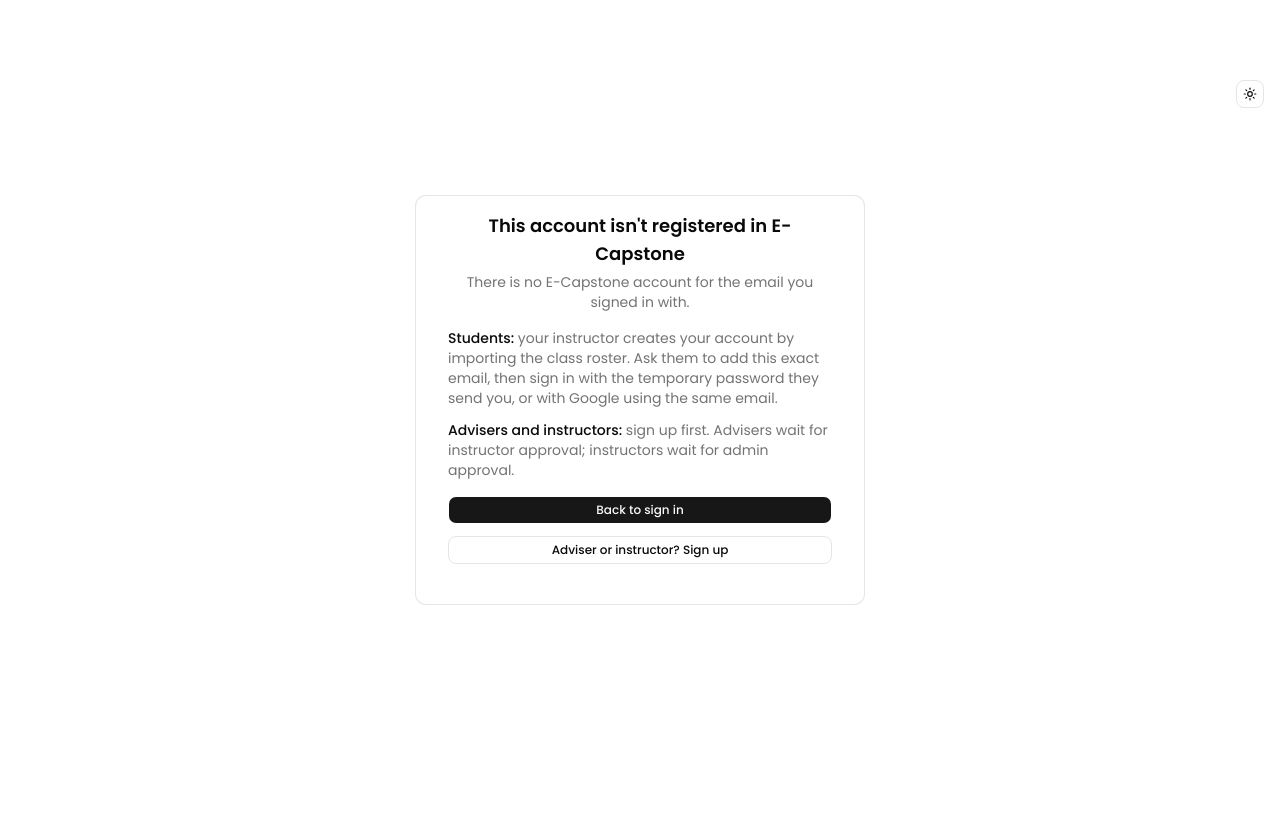
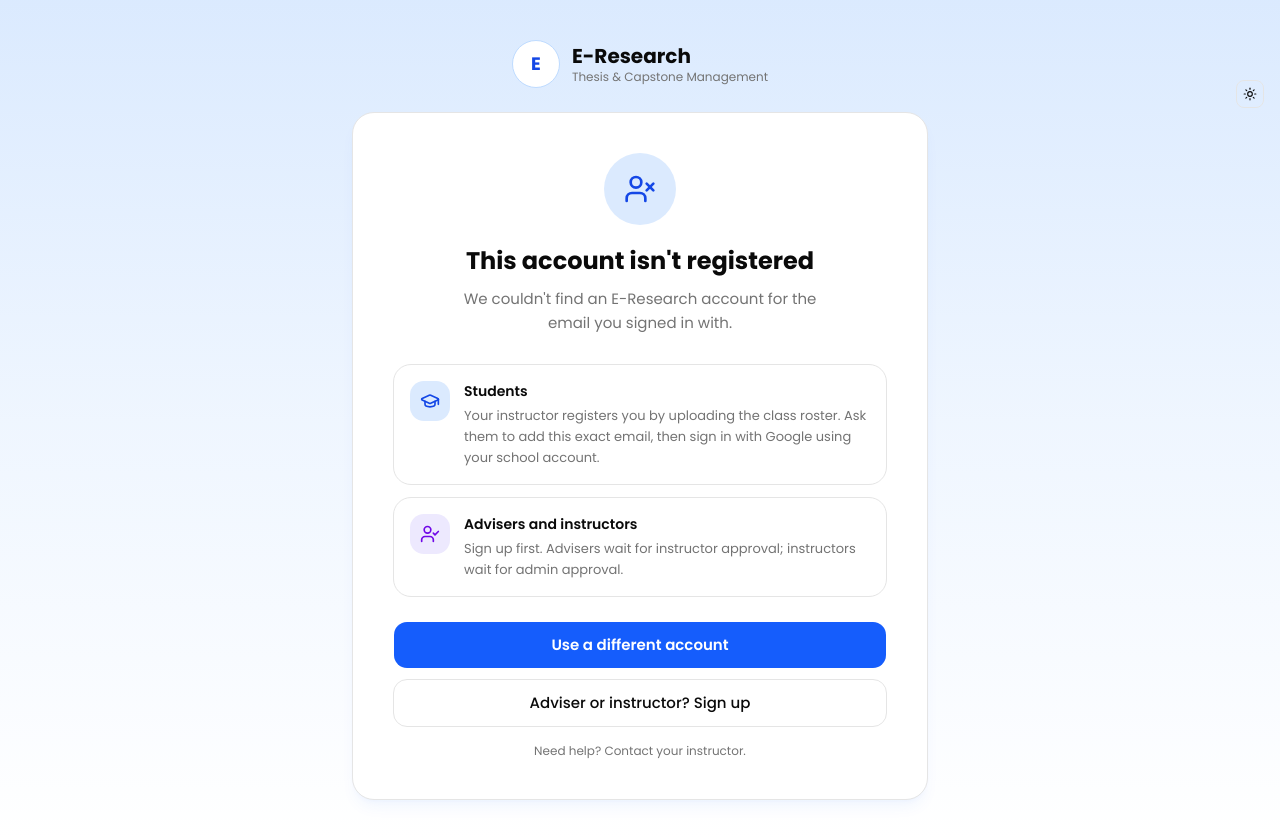
Before and after one commit to kitfrancis/E-Capstone-nextjs-convex-, a Next.js app: page /no-account in a window 1280 px wide. Before the commit the page ends 800 px from the top, so only its background shows below. Built offline with nearby package versions, Linux system fonts and the light colour scheme; no server answers.

Commit message:
enhance no account page with improved layout, added info rows, and updated sign-in handling

```diff
--- a/app/no-account/page.tsx
+++ b/app/no-account/page.tsx
@@ -1,101 +1,191 @@
 "use client";
 
-import { Suspense } from "react";
+import { Suspense, useState } from "react";
 import Link from "next/link";
-import { useSearchParams } from "next/navigation";
+import { useRouter, useSearchParams } from "next/navigation";
+import { useAuth, useClerk } from "@clerk/nextjs";
+import {
+  GraduationCap,
+  Loader2,
+  Mail,
+  ShieldCheck,
+  UserCheck,
+  UserX,
+} from "lucide-react";
 import { Button } from "@/components/ui/button";
-import {
-  Card,
-  CardContent,
-  CardDescription,
-  CardFooter,
-  CardHeader,
-  CardTitle,
-} from "@/components/ui/card";
+
+function InfoRow({
+  icon: Icon,
+  tone,
+  title,
+  children,
+}: {
+  icon: React.ComponentType<{ className?: string }>;
+  tone: string;
+  title: string;
+  children: React.ReactNode;
+}) {
+  return (
+    <div className="flex gap-3.5 rounded-2xl border p-4 text-left">
+      <div
+        className={`flex h-10 w-10 shrink-0 items-center justify-center rounded-xl ${tone}`}
+      >
+        <Icon className="h-5 w-5" />
+      </div>
+      <div className="min-w-0">
+        <p className="text-sm font-semibold text-foreground">{title}</p>
+        <p className="mt-1 text-[13px] leading-relaxed text-muted-foreground">
+          {children}
+        </p>
+      </div>
+    </div>
+  );
+}
 
 function NoAccountContent() {
+  const router = useRouter();
   const searchParams = useSearchParams();
+  const { isSignedIn } = useAuth();
+  const { signOut } = useClerk();
+  const [leaving, setLeaving] = useState(false);
+
   const email = searchParams.get("email");
   const isCoordinator = searchParams.get("role") === "coordinator";
+  const signInHref = isCoordinator
+    ? "/sign-in?role=coordinator"
+    : "/sign-in?role=student";
+
+  // Signed in with the wrong account? Sign out first so the next sign-in starts clean.
+  const handleUseDifferentAccount = async () => {
+    setLeaving(true);
+    try {
+      if (isSignedIn) {
+        await signOut({ redirectUrl: signInHref });
+      } else {
+        router.push(signInHref);
+      }
+    } catch {
+      router.push(signInHref);
+    }
+  };
 
   return (
-    <div className="flex min-h-screen items-center justify-center bg-background px-4 py-8">
-      <Card className="w-full max-w-md">
-        <CardHeader className="px-6 text-center sm:px-8">
-          <CardTitle className="w-full text-lg font-semibold">
+    <div className="flex min-h-screen flex-col items-center justify-center gap-6 bg-linear-to-b from-blue-100 via-blue-50 to-background px-4 py-10 dark:from-blue-950/50 dark:via-blue-950/20 dark:to-background">
+      {/* Brand */}
+      <div className="flex items-center gap-3">
+        <div className="flex h-12 w-12 items-center justify-center rounded-full border border-blue-200 bg-card text-lg font-bold text-blue-700 dark:border-blue-900 dark:text-blue-300">
+          E
+        </div>
+        <div>
+          <p className="text-xl font-bold leading-tight text-foreground">
+            E-Research
+          </p>
+          <p className="text-xs leading-tight text-muted-foreground">
+            Thesis &amp; Capstone Management
+          </p>
+        </div>
+      </div>
+
+      {/* Card */}
+      <div className="flex w-full max-w-xl flex-col items-center rounded-3xl border bg-card p-8 text-center shadow-lg shadow-blue-600/5 sm:p-10">
+        <div className="flex h-18 w-18 items-center justify-center rounded-full bg-blue-100 text-blue-700 dark:bg-blue-900/50 dark:text-blue-300">
+          {isCoordinator ? (
+            <ShieldCheck className="h-8 w-8" />
+          ) : (
+            <UserX className="h-8 w-8" />
+          )}
+        </div>
+
+        <h1 className="mt-5 text-2xl font-bold text-foreground">
           {isCoordinator
             ? "No Research Coordinator access yet"
-              : "This account isn't registered in E-Capstone"}
-          </CardTitle>
-          <CardDescription className="mx-auto max-w-sm text-sm">
-            {email ? (
-              <>
+            : "This account isn't registered"}
+        </h1>
+
+        <p className="mt-2.5 max-w-sm text-[15px] leading-relaxed text-muted-foreground">
           {isCoordinator
-                  ? "Coordinator access isn't enabled for "
-                  : "There is no E-Capstone account for "}
-                <span className="break-all font-semibold">{email}</span>.
-              </>
-            ) : (
-              "There is no E-Capstone account for the email you signed in with."
+            ? email
+              ? "Coordinator access isn't enabled for"
+              : "Coordinator access isn't enabled for the email you signed in with."
+            : email
+              ? "We couldn't find an E-Research account for"
+              : "We couldn't find an E-Research account for the email you signed in with."}
+        </p>
+
+        {email && (
+          <div className="mt-2.5 flex max-w-full items-center gap-2 rounded-full border bg-muted/40 px-4 py-2 text-sm font-medium text-foreground">
+            <Mail className="h-4 w-4 shrink-0 text-muted-foreground" />
+            <span className="truncate">{email}</span>
+          </div>
         )}
-          </CardDescription>
-        </CardHeader>
 
-        <CardContent className="space-y-3 px-6 text-sm text-muted-foreground sm:px-8">
-          {!isCoordinator && (
-            <p>
-              <span className="font-medium text-foreground">Students:</span>{" "}
-              your instructor creates your account by importing the class
-              roster. Ask them to add this exact email, then sign in with the
-              temporary password they send you, or with Google using the same
-              email.
-            </p>
-          )}
+        <div className="mt-7 flex w-full flex-col gap-3">
           {isCoordinator ? (
-            <p>
+            <InfoRow
+              icon={ShieldCheck}
+              tone="bg-violet-100 text-violet-700 dark:bg-violet-900/50 dark:text-violet-300"
+              title="Research Coordinator"
+            >
               Create an account to request Research Coordinator access. An
               administrator must approve your request before you can use the
               coordinator workspace.
-            </p>
+            </InfoRow>
           ) : (
-            <p>
-              <span className="font-medium text-foreground">
-                Advisers and instructors:
-              </span>{" "}
-              sign up first. Advisers wait for instructor approval; instructors
-              wait for admin approval.
-            </p>
+            <>
+              <InfoRow
+                icon={GraduationCap}
+                tone="bg-blue-100 text-blue-700 dark:bg-blue-900/50 dark:text-blue-300"
+                title="Students"
+              >
+                Your instructor registers you by uploading the class roster. Ask
+                them to add this exact email, then sign in with Google using
+                your school account.
+              </InfoRow>
+              <InfoRow
+                icon={UserCheck}
+                tone="bg-violet-100 text-violet-700 dark:bg-violet-900/50 dark:text-violet-300"
+                title="Advisers and instructors"
+              >
+                Sign up first. Advisers wait for instructor approval;
+                instructors wait for admin approval.
+              </InfoRow>
+            </>
           )}
-        </CardContent>
+        </div>
 
-        <CardFooter className="flex flex-col gap-3 px-6 pb-6 sm:px-8">
-          <Button asChild className="w-full">
+        <Button
+          onClick={handleUseDifferentAccount}
+          disabled={leaving}
+          className="mt-6 h-12 w-full gap-2 rounded-xl bg-blue-600 text-[15px] font-semibold text-white hover:bg-blue-700"
+        >
+          {leaving && <Loader2 className="h-4 w-4 animate-spin" />}
+          Use a different account
+        </Button>
+
+        <Button
+          asChild
+          variant="outline"
+          className="mt-2.5 h-12 w-full rounded-xl text-[15px]"
+        >
           <Link
             href={
               isCoordinator
-                  ? "/sign-in?role=coordinator"
-                  : "/sign-in?role=student"
+                ? "/sign-up/clerk-signup?role=coordinator"
+                : "/sign-up/clerk-signup?role=adviser"
             }
           >
-              Back to sign in
+            {isCoordinator
+              ? "Request coordinator access"
+              : "Adviser or instructor? Sign up"}
           </Link>
         </Button>
+
         {!isCoordinator && (
-            <Button asChild variant="outline" className="w-full">
-              <Link href="/sign-up/clerk-signup?role=adviser">
-                Adviser or instructor? Sign up
-              </Link>
-            </Button>
+          <p className="mt-4 text-xs text-muted-foreground">
+            Need help? Contact your instructor.
+          </p>
         )}
-          {isCoordinator && (
-            <Button asChild variant="outline" className="w-full">
-              <Link href="/sign-up/clerk-signup?role=coordinator">
-                Request coordinator access
-              </Link>
-            </Button>
-          )}
-        </CardFooter>
-      </Card>
+      </div>
     </div>
   );
 }
```
Lines whose indentation alone changed are shown as unchanged.
